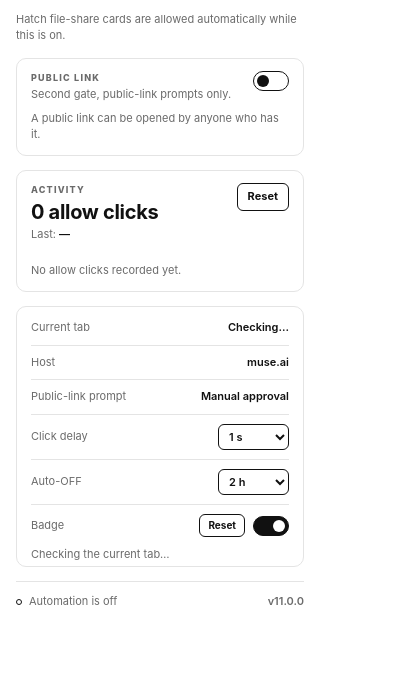
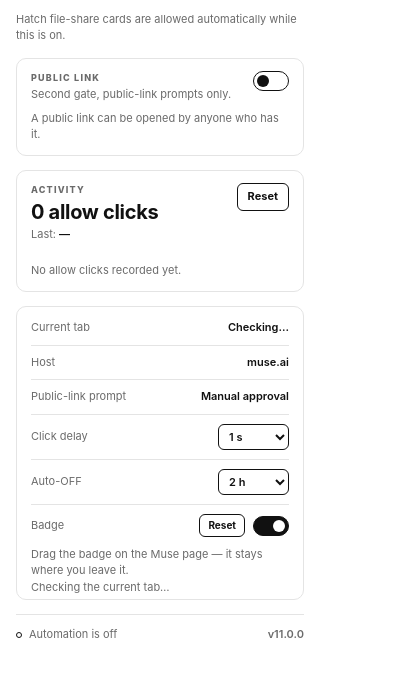
Before and after one commit to SaeedX302/TSun-MuseAi-Approvals, a browser extension: page popup.html in a window 400 px wide. Shown: the part 143-820 px from the top of the page. Drawn offline with Linux system fonts and the light colour scheme.

Commit message:
Popup: hint that the badge can be dragged

```diff
--- a/popup.html
+++ b/popup.html
@@ -80,6 +80,7 @@
         <label class="switch small"><input type="checkbox" id="badgeVisible"><span class="slider"></span></label>
       </div>
     </div>
+    <p class="hint" id="badgeHint">Drag the badge on the Muse page — it stays where you leave it.</p>
     <p class="hint" id="tabHint">Checking the current tab…</p>
   </section>
 
```
